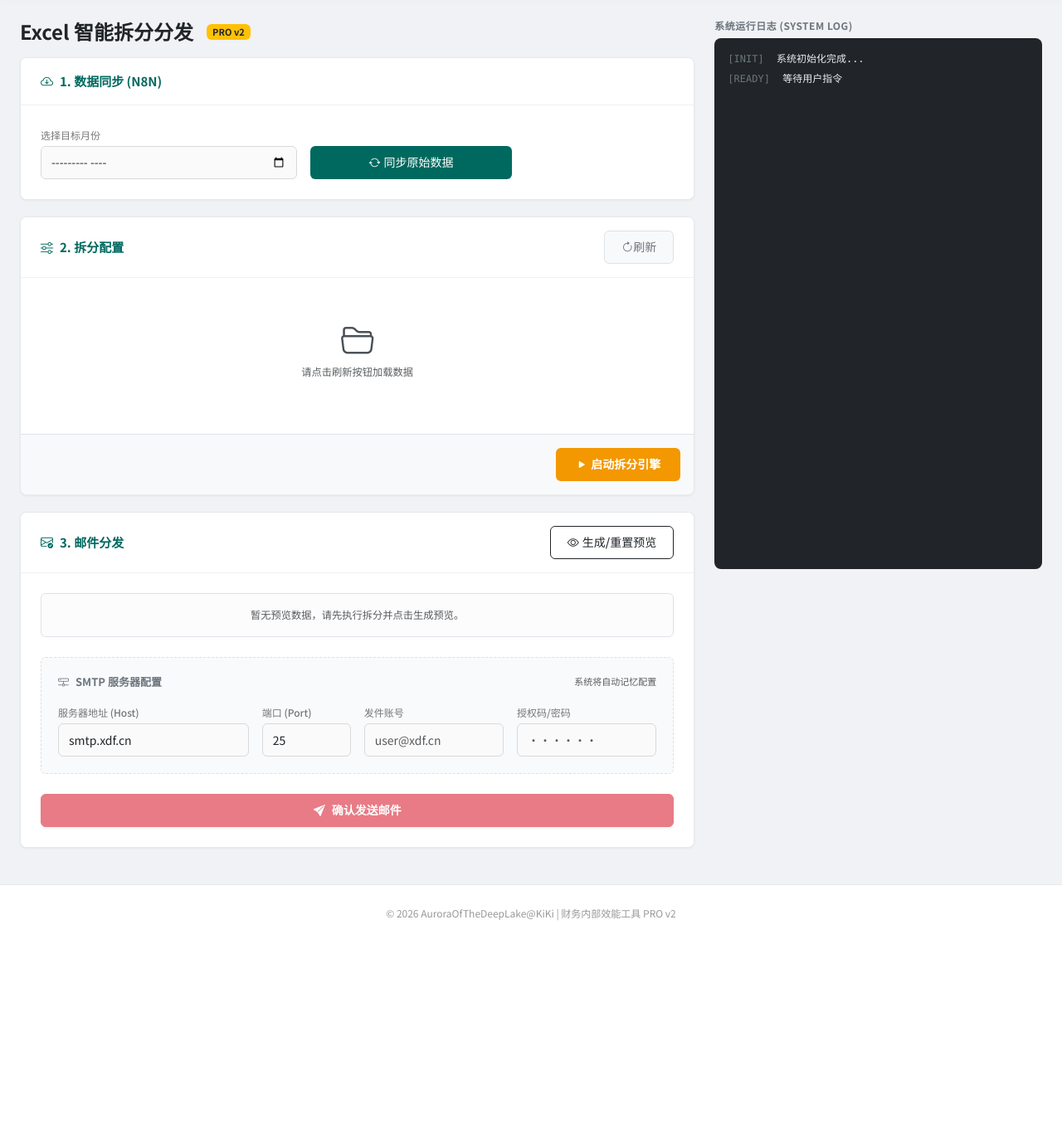
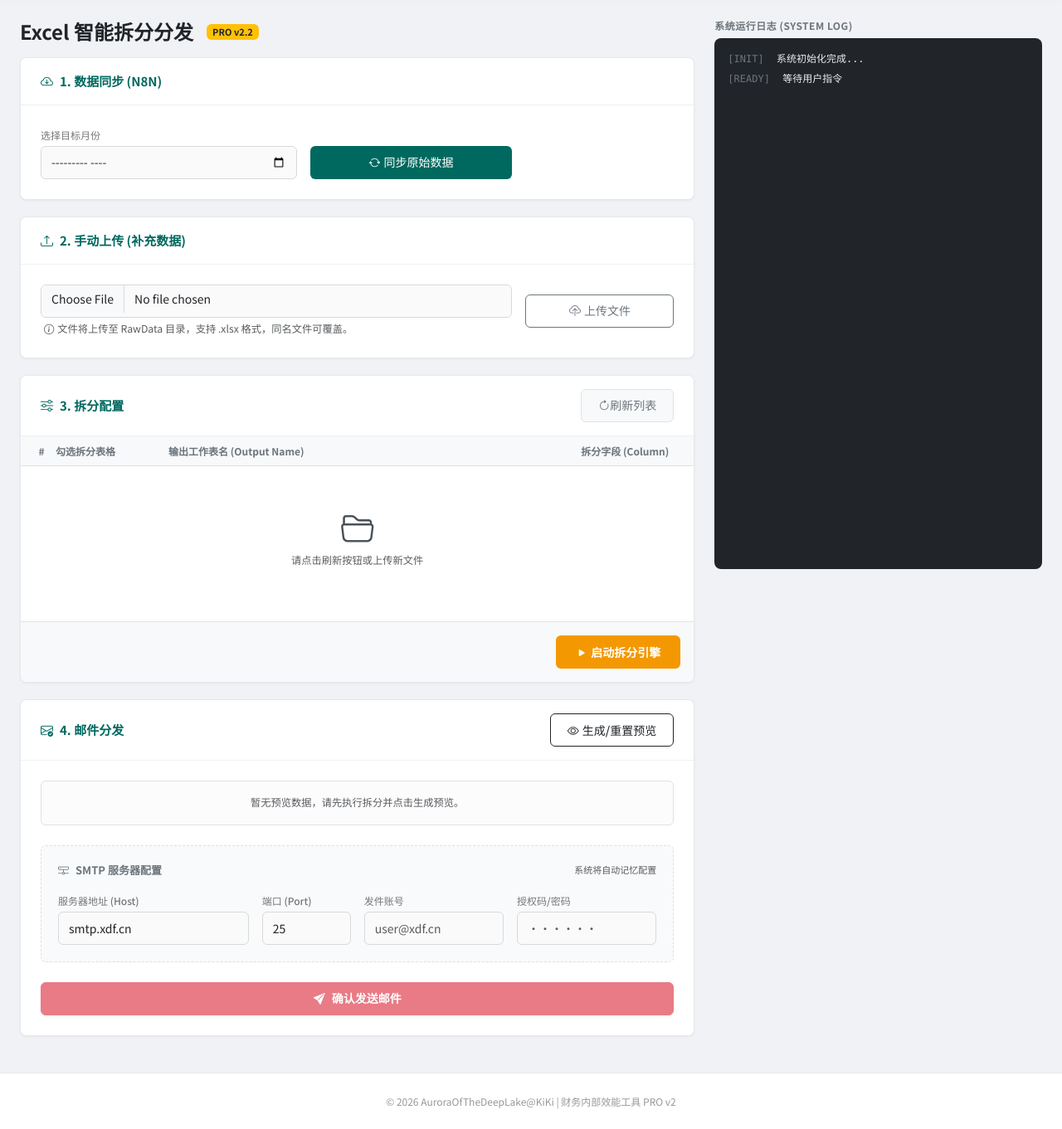
Before and after one commit to jachiegu-kiki/AutomationToolWebsite, a Flask app: page /tool/excel-split in a window 1280 px wide. Shown: the part 60-1421 px from the top of the page at 83% size. Before the commit the page ends 1170 px from the top, so only its background shows below. Run offline with Flask 3, Linux system fonts and the light colour scheme.

Commit message:
追加上传功能

```diff
--- a/app.py
+++ b/app.py
@@ -1,12 +1,15 @@
 import json
 import os
+import re  # [新增] 用於正則表達式處理檔名
 from datetime import datetime
 
 import requests
 from flask import Flask, render_template, request, jsonify
 from flask_cors import CORS
+# 移除原本的 secure_filename，我們自己寫一個支援中文的
+# from werkzeug.utils import secure_filename
 
-# === 引入新模組的 Utils (請確保 utils 資料夾已建立) ===
+# === 引入 Utils ===
 from utils.excel_helper import get_raw_files, process_and_split
 from utils.n8n_helper import trigger_n8n_sync
 from utils.email_helper import generate_preview, send_emails_batch
@@ -20,12 +23,37 @@ RAW_DATA_DIR = os.path.join(BASE_DIR, 'RawData')
 OUTPUT_DIR = os.path.join(BASE_DIR, 'Output')
 CONTACT_LIST_PATH = os.path.join(BASE_DIR, 'ContactList.xlsx')
 
-# 確保目錄存在
 os.makedirs(RAW_DATA_DIR, exist_ok=True)
 os.makedirs(OUTPUT_DIR, exist_ok=True)
 
 N8N_BASE_URL = os.getenv('N8N_URL', 'http://192.168.1.9:5678')
 N8N_EXCEL_SYNC_URL = f"{N8N_BASE_URL}/webhook/SplitData"
+
+ALLOWED_EXTENSIONS = {'xlsx', 'xls'}
+
+
+def allowed_file(filename):
+    return '.' in filename and \
+           filename.rsplit('.', 1)[1].lower() in ALLOWED_EXTENSIONS
+
+
+# [核心修改] 自定義安全檔名函數，保留中文
+def safe_chinese_filename(filename):
+    """
+    保留中文字符、英數字、點、下劃線、中劃線。
+    過濾掉路徑遍歷符號 (../) 和其他特殊符號。
+    """
+    # 1. 取出路徑最後一部分，防止 ../../etc/passwd 攻擊
+    filename = os.path.basename(filename)
+
+    # 2. 使用正則表達式過濾
+    # \u4e00-\u9fa5 是中文字符範圍
+    # \w 包含英數字和下劃線
+    # 允許 . 和 -
+    clean_name = re.sub(r'[^\w\u4e00-\u9fa5\.\-]', '', filename)
+
+    return clean_name
+
 
 def load_workflows():
     """讀取設定檔，用於生成首頁的選單"""
@@ -35,30 +63,20 @@ def load_workflows():
     except FileNotFoundError:
         return []
 
+
 # ==================== 頁面路由 (View Routes) ====================
 
 @app.route('/')
 def index():
-    """
-    [核心路由] 系統首頁
-    說明：此處強制顯示 Dashboard 儀表板，不會直接進入任何工具。
-    """
     workflows = load_workflows()
-    # 渲染儀表板頁面，傳入工具列表供選單顯示
     return render_template('dashboard.html', workflows=workflows)
 
 
 @app.route('/tool/<tool_id>')
 def tool_runner(tool_id):
-    """
-    [工具路由] 根據 ID 決定進入哪個子系統
-    """
-    # 1. 判斷是否為「Excel 智能拆分系統」
     if tool_id == 'excel-split':
-        # 只有當網址是 /tool/excel-split 時，才顯示 Excel 工具頁面
         return render_template('excel_tool.html')
 
-    # 2. 其他通用工具 (既有的 N8N 工具)
     workflows = load_workflows()
     workflow = next((w for w in workflows if w['id'] == tool_id), None)
 
@@ -67,7 +85,8 @@ def tool_runner(tool_id):
 
     return render_template('tool_runner.html', workflow=workflow)
 
-# ==================== API 路由：通用 (維持不變) ====================
+
+# ==================== API 路由：通用 ====================
 
 @app.route('/api/n8n/health')
 def n8n_health_check():
@@ -76,6 +95,7 @@ def n8n_health_check():
         return jsonify({'success': response.status_code == 200})
     except:
         return jsonify({'success': False})
+
 
 @app.route('/api/proxy', methods=['POST'])
 def proxy_request():
@@ -100,16 +120,58 @@ def proxy_request():
     except Exception as e:
         return jsonify({'success': False, 'message': str(e)})
 
+
 # ==================== API 路由：Excel 工具專用 ====================
+
+# [新增] 檔案上傳路由
+@app.route('/api/excel/upload', methods=['POST'])
+def upload_file():
+    """處理 Excel 檔案上傳 (支援中文檔名與覆蓋檢查)"""
+    if 'file' not in request.files:
+        return jsonify({"status": "error", "message": "未檢測到檔案"})
+
+    file = request.files['file']
+    # 獲取前端傳來的強制覆蓋標記 (字串 'true' 或 'false')
+    force_overwrite = request.form.get('force') == 'true'
+
+    if file.filename == '':
+        return jsonify({"status": "error", "message": "未選擇檔案"})
+
+    if file and allowed_file(file.filename):
+        try:
+            # 使用自定義的中文安全檔名函數
+            filename = safe_chinese_filename(file.filename)
+            save_path = os.path.join(RAW_DATA_DIR, filename)
+
+            # [新增] 檢查檔案是否存在
+            if os.path.exists(save_path) and not force_overwrite:
+                # 返回特殊狀態碼 'exists' 給前端判斷
+                return jsonify({
+                    "status": "exists",
+                    "message": f"檔案 [{filename}] 已存在，是否覆蓋？",
+                    "filename": filename
+                })
+
+            file.save(save_path)
+            action_msg = "覆蓋" if force_overwrite else "上傳"
+            return jsonify({"status": "success", "message": f"檔案 {filename} {action_msg}成功"})
+
+        except Exception as e:
+            return jsonify({"status": "error", "message": f"保存失敗: {str(e)}"})
+    else:
+        return jsonify({"status": "error", "message": "僅支援 .xlsx 或 .xls 格式"})
+
 
 @app.route('/api/excel/files')
 def list_files():
     return jsonify(get_raw_files(RAW_DATA_DIR))
 
+
 @app.route('/api/excel/sync', methods=['POST'])
 def sync_data():
     date_val = request.json.get('date')
     return jsonify(trigger_n8n_sync(N8N_EXCEL_SYNC_URL, date_val))
+
 
 @app.route('/api/excel/split', methods=['POST'])
 def split_files():
@@ -119,14 +181,17 @@ def split_files():
     result = process_and_split(selection, RAW_DATA_DIR, OUTPUT_DIR)
     return jsonify(result)
 
+
 @app.route('/api/excel/preview')
 def preview_emails():
     return jsonify(generate_preview(OUTPUT_DIR, CONTACT_LIST_PATH))
+
 
 @app.route('/api/excel/send', methods=['POST'])
 def send_emails():
     data = request.json
     return jsonify(send_emails_batch(data['smtp_config'], data['dispatch_list'], OUTPUT_DIR))
 
+
 if __name__ == '__main__':
     app.run(debug=True, host='0.0.0.0', port=8080)
--- a/templates/excel_tool.html
+++ b/templates/excel_tool.html
@@ -87,7 +87,7 @@
     }
     .input-modified {
         border-left: 3px solid var(--xdf-orange);
-        background: #FFF8E1; /* 极淡的黄色背景提示已修改 */
+        background: #FFF8E1;
     }
 
     /* SMTP 区域更紧凑 */
@@ -103,6 +103,21 @@
         margin-bottom: 4px;
         font-weight: 500;
     }
+
+    /* 上傳區域樣式優化 */
+    .upload-area {
+        border: 2px dashed #E0E0E0;
+        border-radius: 6px;
+        padding: 15px;
+        text-align: center;
+        transition: all 0.3s;
+        background: #FAFAFA;
+        cursor: pointer;
+    }
+    .upload-area:hover {
+        border-color: var(--xdf-green);
+        background: #F0F9F8;
+    }
 </style>
 {% endblock %}
 
@@ -112,7 +127,7 @@
         <div class="col-lg-8">
             <div class="d-flex align-items-center mb-3">
                 <h4 class="fw-bold mb-0 text-dark">Excel 智能拆分分发</h4>
-                <span class="badge bg-warning text-dark ms-3" style="font-size: 11px;">PRO v2</span>
+                <span class="badge bg-warning text-dark ms-3" style="font-size: 11px;">PRO v2.2</span>
             </div>
 
             <div class="tool-card">
@@ -136,16 +151,49 @@
 
             <div class="tool-card">
                 <div class="card-header-xdf">
-                    <span class="header-title"><i class="bi bi-sliders me-2"></i>2. 拆分配置</span>
+                    <span class="header-title"><i class="bi bi-upload me-2"></i>2. 手动上传 (补充数据)</span>
+                </div>
+                <div class="p-4 bg-white">
+                    <div class="row g-3 align-items-center">
+                        <div class="col-md-9">
+                            <div class="input-group">
+                                <input type="file" class="form-control" id="excelUploader" accept=".xlsx, .xls">
+                            </div>
+                            <div class="form-text small text-muted ms-1">
+                                <i class="bi bi-info-circle me-1"></i>文件将上传至 RawData 目录，支持 .xlsx 格式，同名文件可覆盖。
+                            </div>
+                        </div>
+                        <div class="col-md-3">
+                            <button class="btn btn-outline-secondary w-100" id="btnUpload" onclick="uploadFile()">
+                                <i class="bi bi-cloud-upload me-1"></i> 上传文件
+                            </button>
+                        </div>
+                    </div>
+                </div>
+            </div>
+
+            <div class="tool-card">
+                <div class="card-header-xdf">
+                    <span class="header-title"><i class="bi bi-sliders me-2"></i>3. 拆分配置</span>
                     <button class="btn btn-sm btn-light border text-secondary" onclick="loadFiles()">
-                        <i class="bi bi-arrow-clockwise"></i> 刷新
+                        <i class="bi bi-arrow-clockwise"></i> 刷新列表
                     </button>
+                </div>
+
+                <div class="d-flex align-items-center px-3 py-2 bg-light border-bottom text-secondary fw-bold" style="font-size: 12px;">
+                    <div class="me-2 text-center" style="width: 1.5em;">#</div>
+
+                    <div class="me-3" style="width: 120px;">勾选拆分表格</div>
+
+                    <div class="flex-grow-1 me-2">输出工作表名 (Output Name)</div>
+
+                    <div style="width: 120px;">拆分字段 (Column)</div>
                 </div>
 
                 <div id="fileList" style="min-height: 120px; max-height: 350px; overflow-y: auto;">
                     <div class="d-flex flex-column align-items-center justify-content-center py-5 text-muted small">
                         <i class="bi bi-folder2-open display-6 mb-2 text-light-emphasis"></i>
-                        <p>请点击刷新按钮加载数据</p>
+                        <p>请点击刷新按钮或上传新文件</p>
                     </div>
                 </div>
 
@@ -158,13 +206,12 @@
 
             <div class="tool-card">
                 <div class="card-header-xdf">
-                    <span class="header-title"><i class="bi bi-envelope-check me-2"></i>3. 邮件分发</span>
+                    <span class="header-title"><i class="bi bi-envelope-check me-2"></i>4. 邮件分发</span>
                     <button class="btn btn-sm btn-outline-dark" onclick="loadPreview()">
                         <i class="bi bi-eye me-1"></i> 生成/重置预览
                     </button>
                 </div>
                 <div class="p-4 bg-white">
-
                     <div id="previewArea" class="mb-4">
                         <div class="alert alert-light border text-center text-muted small py-3">
                             暂无预览数据，请先执行拆分并点击生成预览。
@@ -226,7 +273,6 @@
         const term = document.getElementById('terminal');
         const div = document.createElement('div');
         div.className = `mb-1 log-${type}`;
-        // 获取 HH:MM:SS
         const time = new Date().toTimeString().split(' ')[0];
         div.innerHTML = `<span class="log-time">[${time}]</span> ${msg}`;
         term.appendChild(div);
@@ -251,15 +297,67 @@
             });
             const r = await res.json();
             addLog(r.message, r.status==='success'?'success':'error');
+            if(r.status === 'success') loadFiles();
         } catch(e) { addLog("请求失败: " + e.message, "error"); }
         btn.disabled = false;
         btn.innerHTML = originalHtml;
     }
 
-    // --- 2. 加载文件 ---
+    // --- 2. 手动上传 (含重複確認) ---
+    async function uploadFile(force = false) {
+        const fileInput = document.getElementById('excelUploader');
+        const file = fileInput.files[0];
+
+        if (!file) {
+            alert("请先选择要上传的 Excel 文件");
+            return;
+        }
+
+        const btn = document.getElementById('btnUpload');
+        const originalHtml = btn.innerHTML;
+        btn.disabled = true;
+        btn.innerHTML = '<span class="spinner-border spinner-border-sm me-2"></span>处理中...';
+
+        const formData = new FormData();
+        formData.append('file', file);
+        formData.append('force', force);
+
+        try {
+            if(!force) addLog(`准备上传文件: ${file.name}...`, 'warn');
+            const res = await fetch('/api/excel/upload', {
+                method: 'POST',
+                body: formData
+            });
+            const result = await res.json();
+
+            if (result.status === 'exists') {
+                const userConfirmed = confirm(result.message);
+                if (userConfirmed) {
+                    addLog(`用户确认覆盖文件: ${result.filename}`, 'warn');
+                    await uploadFile(true);
+                } else {
+                    addLog("用户取消上传", 'info');
+                }
+            }
+            else if (result.status === 'success') {
+                addLog(result.message, 'success');
+                if(!force) fileInput.value = '';
+                addLog("正在刷新文件列表...", 'info');
+                await loadFiles();
+            } else {
+                addLog(result.message, 'error');
+            }
+        } catch(e) {
+            addLog("上传异常: " + e.message, 'error');
+        }
+        btn.disabled = false;
+        btn.innerHTML = originalHtml;
+    }
+
+    // --- 3. 加载文件 ---
     async function loadFiles() {
         const container = document.getElementById('fileList');
-        container.innerHTML = '<div class="text-center py-4"><div class="spinner-border spinner-border-sm text-secondary"></div> <span class="text-muted small ms-2">正在扫描...</span></div>';
+        container.innerHTML = '<div class="text-center py-5"><div class="spinner-border spinner-border-sm text-secondary"></div> <span class="text-muted small ms-2">正在扫描 RawData...</span></div>';
 
         try {
             const res = await fetch('/api/excel/files');
@@ -267,7 +365,7 @@
             container.innerHTML = "";
 
             if (Object.keys(data).length === 0) {
-                container.innerHTML = '<div class="p-4 text-center text-muted small">RawData 目录为空</div>';
+                container.innerHTML = '<div class="p-4 text-center text-muted small">RawData 目录为空，请执行同步或上传文件</div>';
                 return;
             }
 
@@ -281,9 +379,11 @@
                 // Sheet 列表
                 for (const [sName, info] of Object.entries(sheets)) {
                     const options = info.columns.map(c => `<option value="${c}" ${c===info.suggested_col?'selected':''}>${c}</option>`).join('');
+
+                    // 注意：此處的寬度與上方的 Header 標頭保持一致
                     container.innerHTML += `
                     <div class="d-flex align-items-center px-3 py-2 border-bottom bg-white sheet-row">
-                        <div class="form-check me-2">
+                        <div class="form-check me-2" style="width: 1.5em; text-align: center;">
                             <input type="checkbox" class="form-check-input sheet-check" data-file="${filename}" data-origin="${sName}" data-h="${info.header_idx}" checked>
                         </div>
                         <div class="text-truncate small fw-medium text-secondary me-3" style="width: 120px;" title="${sName}">${sName}</div>
@@ -296,14 +396,14 @@
                     </div>`;
                 }
             }
-            addLog("文件列表加载完毕", "success");
+            addLog("文件列表已更新", "success");
         } catch(e) {
             container.innerHTML = `<div class="p-3 text-danger small">加载失败: ${e.message}</div>`;
             addLog("扫描失败: " + e.message, "error");
         }
     }
 
-    // --- 3. 拆分 ---
+    // --- 4. 拆分 ---
     async function executeSplit() {
         const selection = {};
         const checked = document.querySelectorAll('.sheet-check:checked');
@@ -340,7 +440,7 @@
         btn.innerHTML = originalHtml;
     }
 
-    // --- 4. 预览与编辑 (核心逻辑) ---
+    // --- 5. 预览与编辑 ---
     let originalDispatch = [];
 
     async function loadPreview() {
@@ -369,12 +469,10 @@
                     <tbody>`;
 
             originalDispatch.forEach((item) => {
-                // 1. 读取 LocalStorage
                 const cacheKey = `xdf_recipients_${item.line}`;
                 const cached = localStorage.getItem(cacheKey);
                 const defaultVal = item.recipients.join(', ');
                 const displayVal = cached !== null ? cached : defaultVal;
-                // 标记修改样式
                 const modifiedClass = (cached !== null && cached !== defaultVal) ? 'input-modified' : '';
 
                 html += `
@@ -395,7 +493,6 @@
             html += '</tbody></table></div>';
             area.innerHTML = html;
 
-            // 启用发送按钮
             const btnSend = document.getElementById('btnSend');
             btnSend.disabled = false;
             btnSend.innerHTML = '<span class="fw-bold"><i class="bi bi-send-fill me-2"></i>确认发送邮件</span>';
@@ -407,7 +504,6 @@
         }
     }
 
-    // 保存编辑状态
     function handleRecipientChange(input) {
         const line = input.getAttribute('data-line');
         const value = input.value.trim();
@@ -416,11 +512,10 @@
         addLog(`已缓存 [${line}] 的收件人修改`, 'info');
     }
 
-    // --- 5. 发送 ---
+    // --- 6. 发送 ---
     async function executeDistribute() {
         if(!confirm('确认要立即发送邮件吗？\n请确保 SMTP 配置正确且收件人无误。')) return;
 
-        // 收集 SMTP
         const smtp = {
             server: document.getElementById('smtpS').value,
             port: document.getElementById('smtpP').value,
@@ -428,10 +523,8 @@
             password: document.getElementById('smtpW').value
         };
 
-        // 收集最新的收件人列表 (从 DOM 读取)
         const inputs = document.querySelectorAll('.input-invisible');
         const finalDispatchList = originalDispatch.map(item => {
-            // 找到对应行的 input
             const input = Array.from(inputs).find(i => i.getAttribute('data-line') === item.line);
             let recipientsList = [];
             if (input && input.value.trim() !== "") {
```
